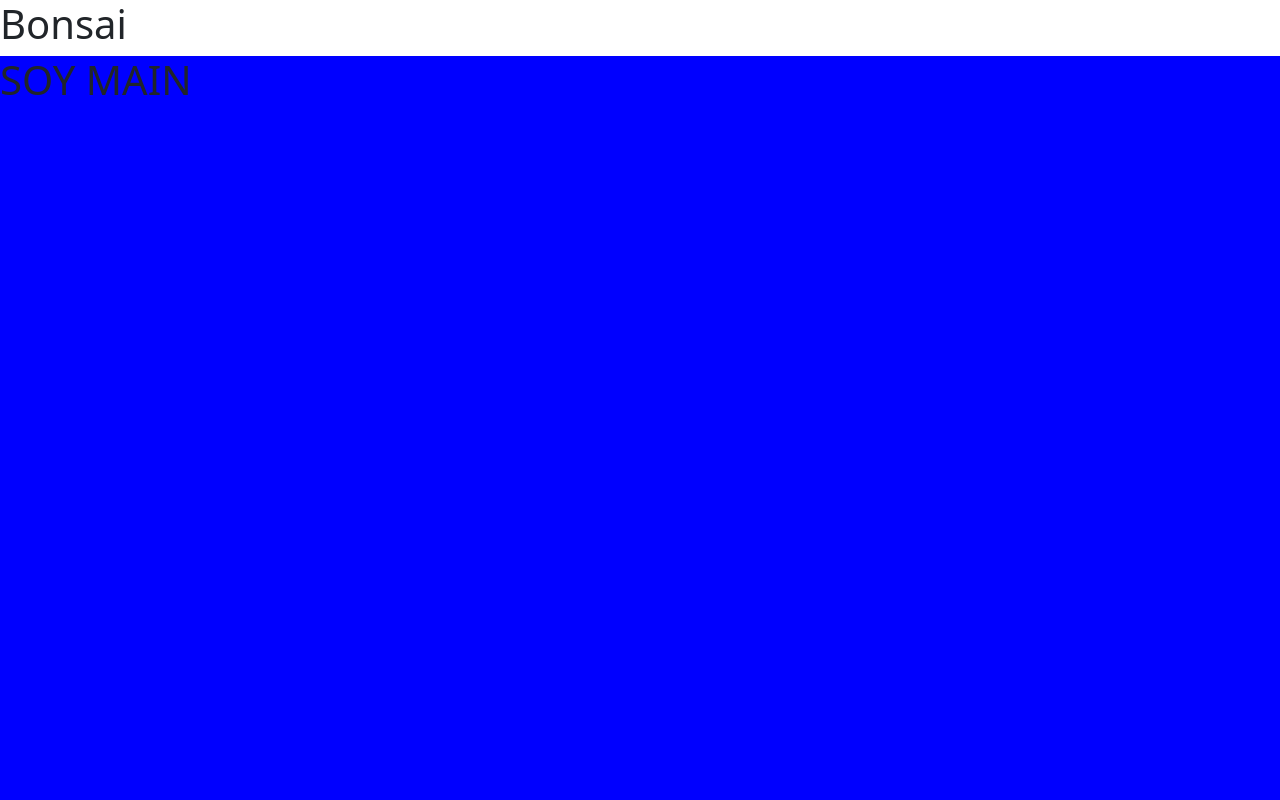
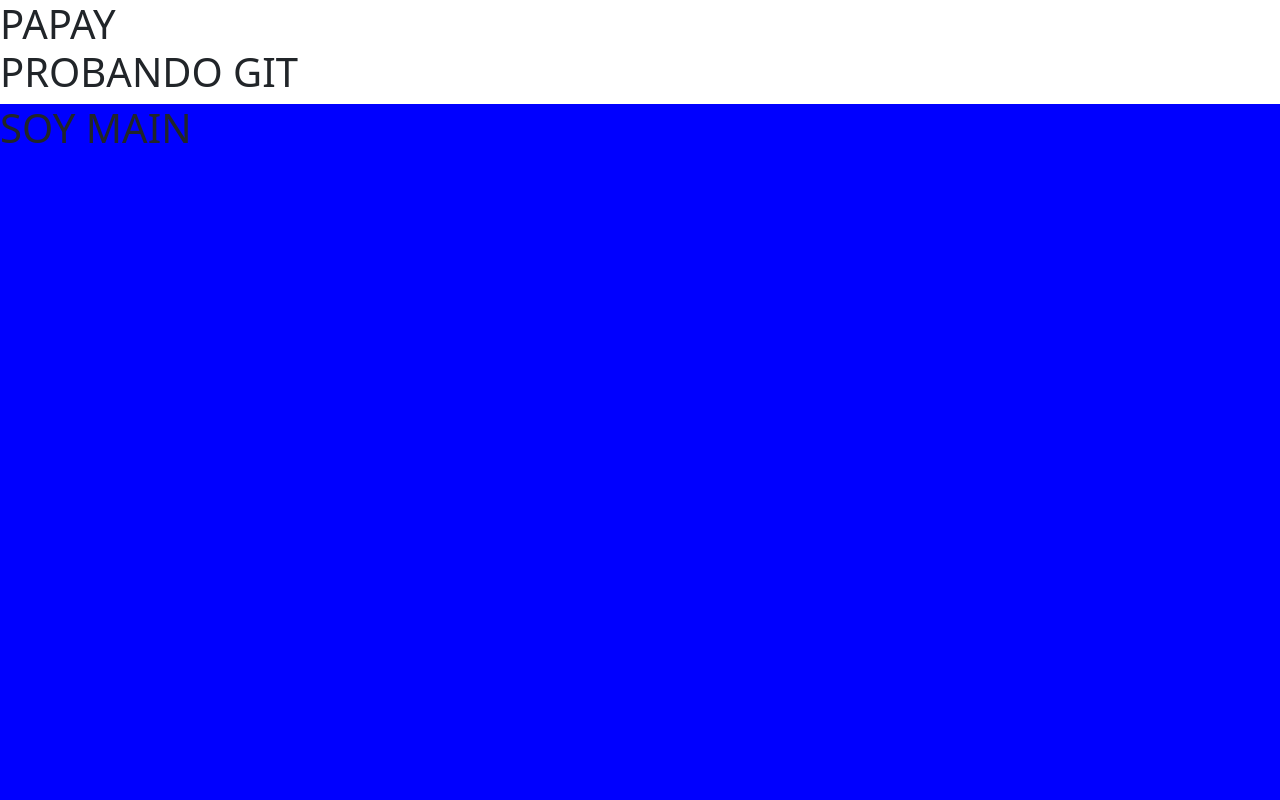
Before and after one commit to enzogerez-tec/papay, a plain HTML site: page index.html in a window 1280 px wide. Shown: the top 800 px of the page. Drawn offline with nearby package versions, Linux system fonts and the light colour scheme.

Commit message:
probando modificar

```diff
--- a/index.html
+++ b/index.html
@@ -9,7 +9,7 @@
 </head>
 <body>
     <header class="col-sm-12 col-md-6 col-lg-3">
-        <h1>Bonsai</h1>
+        <h1>PAPAY PROBANDO GIT</h1>
     </header>
     <main class="soymain col-sm-12 col-md-6 col-lg-12">
         <div>
```
